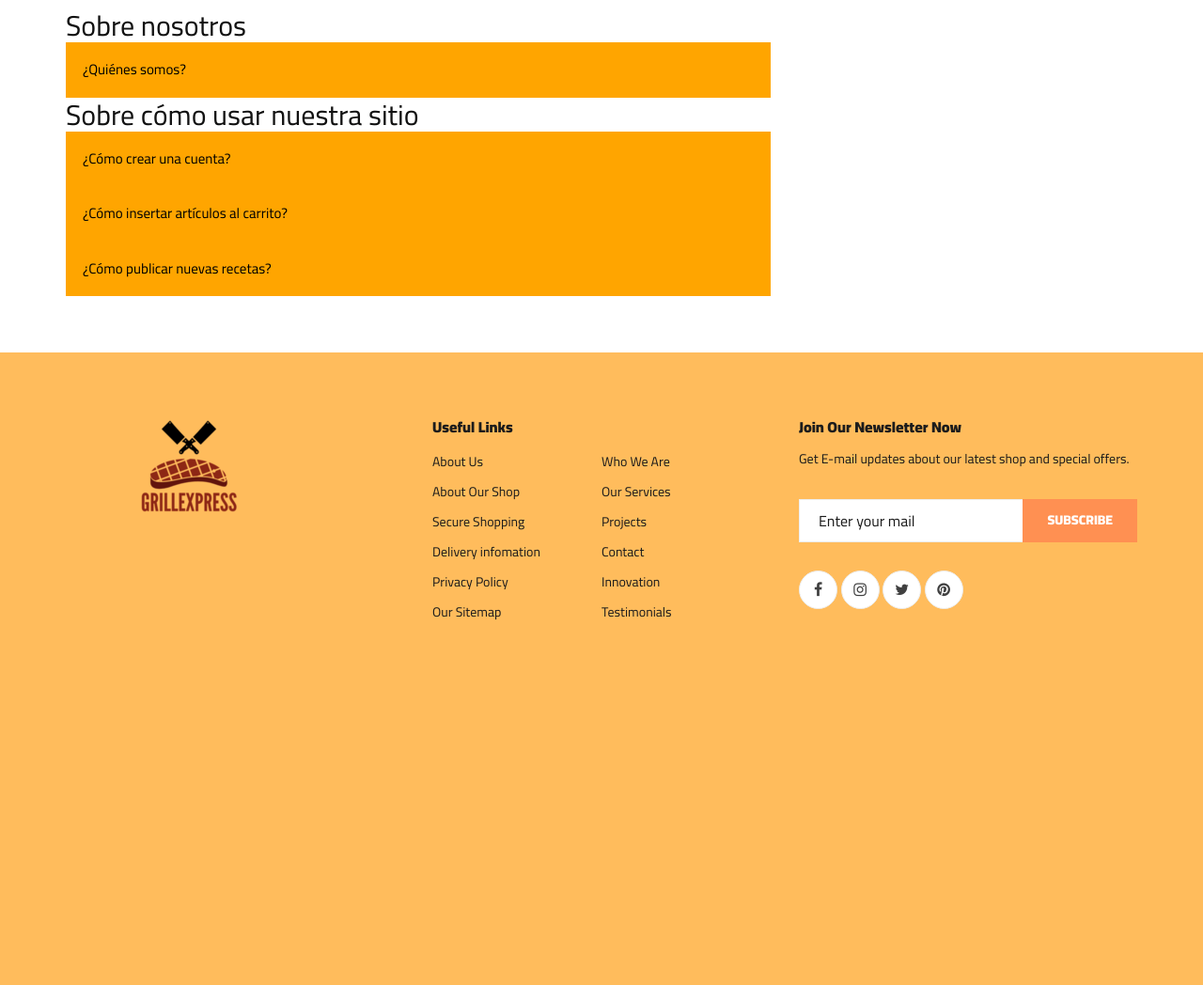
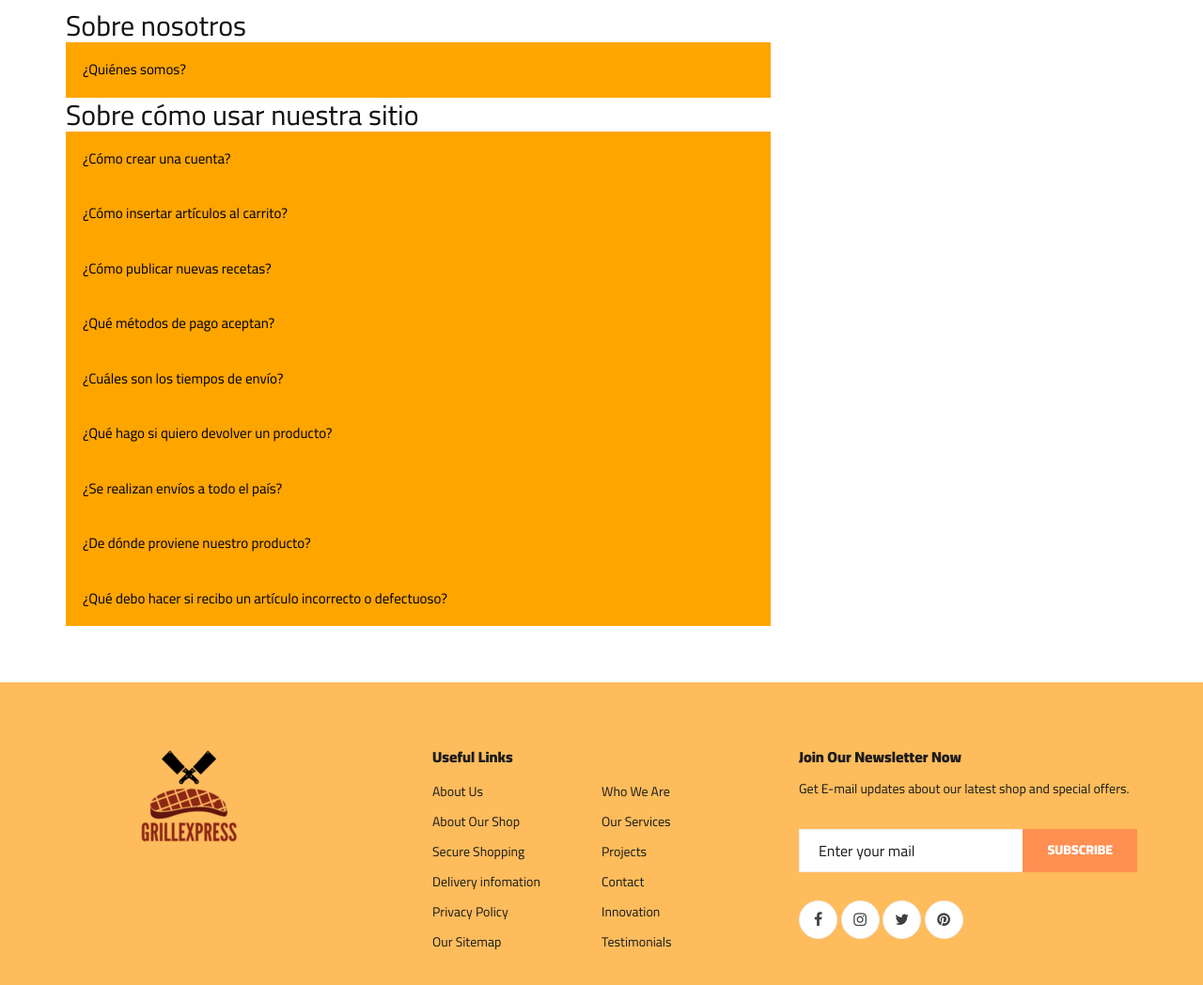
Before and after one commit to CarlosMnz/GrillExpress, a PHP site: page /Ayuda.php in a window 1280 px wide. Shown: the part 419-1467 px from the top of the page at 94% size. Before the commit the page ends 1079 px from the top, so only its background shows below. Run offline with PHP 8.4, Linux system fonts and the light colour scheme.

Commit message:
nuevas preguntas agregadas

```diff
--- a/Ayuda.php
+++ b/Ayuda.php
@@ -205,6 +205,42 @@
                                         <p>Una vez se haya accedido a la página principal de las recetas, simplemente se debe de dar click en "Nueva Receta" dentro del encabezado para poder ir al formulario de creación de neuvas recetas</p>
                                     </div>
                                 </div>
+                                <div class="checkout__input">
+                                    <button type="button" class="collapsible">¿Qué métodos de pago aceptan?</button>
+                                    <div class="content">
+                                        <p>Los métodos de pago que manejamos en GrillExpress son mediante tarjeta de crédito o débito y PayPal</p>
+                                    </div>
+                                </div>
+                                <div class="checkout__input">
+                                    <button type="button" class="collapsible">¿Cuáles son los tiempos de envío?</button>
+                                    <div class="content">
+                                        <p>Una vez su pago haya sido procesado y confirmado, su pedido se comienza a empaquetar a la brevedad y será envíado al día siguiente.</p>
+                                    </div>
+                                </div>
+                                <div class="checkout__input">
+                                    <button type="button" class="collapsible">¿Qué hago si quiero devolver un producto?</button>
+                                    <div class="content">
+                                        <p>Al ser una empresa que maneja productos perecederos como lo son aquellos de la cadena fría, no aceptamos devoluciones de productos. Sin embargo, estamos concientes de que cada caso es distinto y si desea hablar con alguien de nuestro equipo, puede hacerlo a través de nuestro correo oficial <a>grillexpress.help@gmail.com</a></p>
+                                    </div>
+                                </div>
+                                <div class="checkout__input">
+                                    <button type="button" class="collapsible">¿Se realizan envíos a todo el país?</button>
+                                    <div class="content">
+                                        <p>Sí. GrillExpress cuenta con envío a toda la República Mexicana.</p>
+                                    </div>
+                                </div>
+                                <div class="checkout__input">
+                                    <button type="button" class="collapsible">¿De dónde proviene nuestro producto?</button>
+                                    <div class="content">
+                                        <p>Todos nuestros productos provienen de granjas ubicadas en el estado de Culiacán, Sinaloa, y son productos libres de hormonas y clenbuterol.</p>
+                                    </div>
+                                </div>
+                                <div class="checkout__input">
+                                    <button type="button" class="collapsible">¿Qué debo hacer si recibo un artículo incorrecto o defectuoso?</button>
+                                    <div class="content">
+                                        <p>Si en alguna ocasión, por error, se llegase a recibir un artículo no solicitado o con algún defecto, ponte en contacto con nuestro equipo mediante nuestro correo oficial <a>grillexpress.help@gmail.com</a>, y por ese medio se le indicará el proceso a realizar.</p>
+                                    </div>
+                                </div>
                             </div>
                         </div>
                     </div>
```
